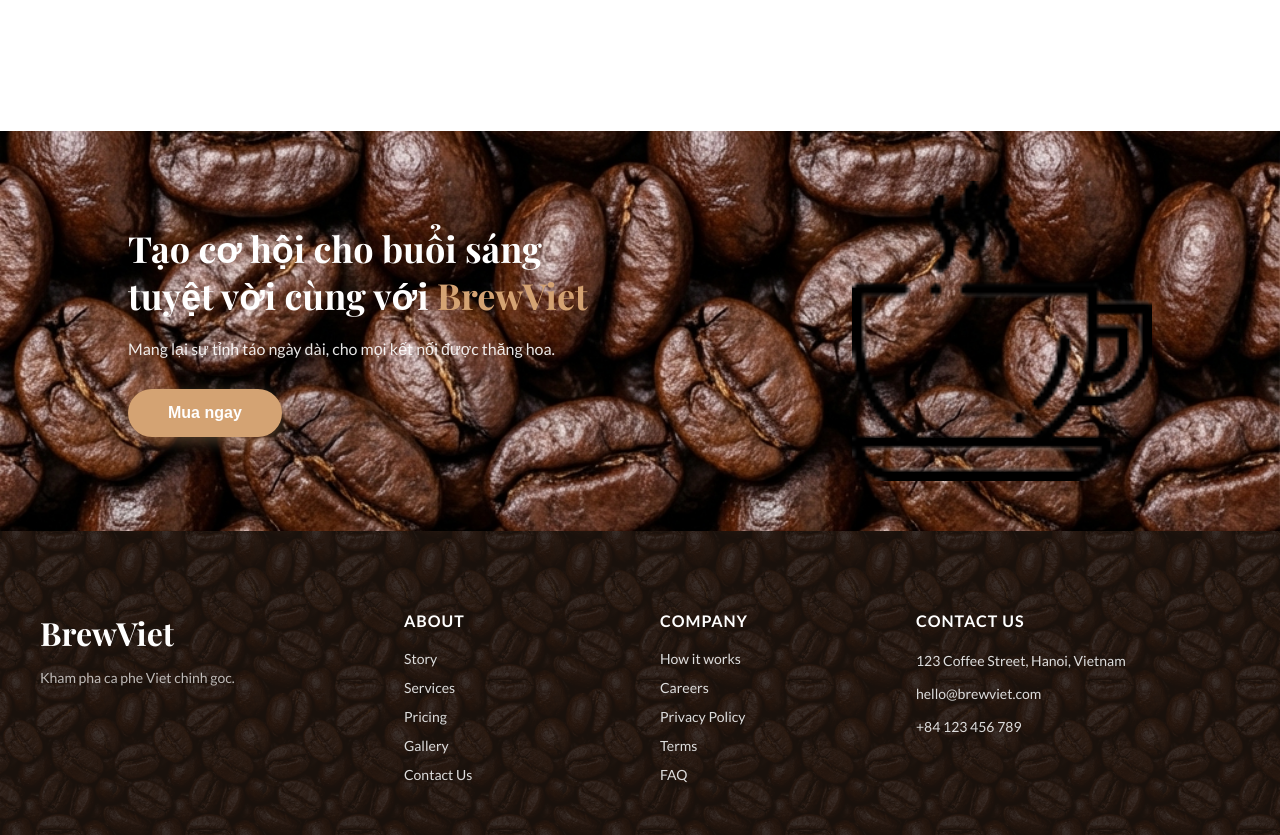
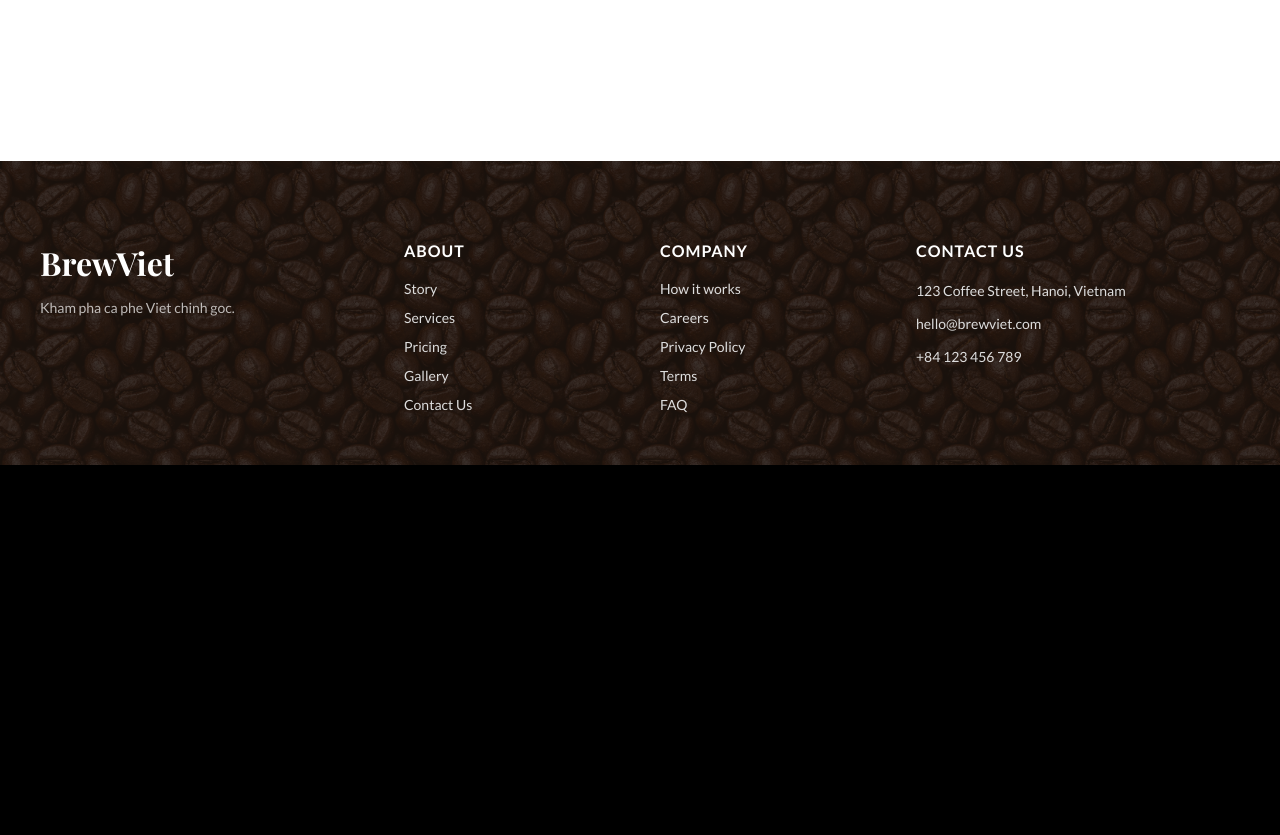
Before and after one commit to wilfierd/coffee-shop-web, a Next.js app: page /products in a window 1280 px wide. Shown: the part 2920-3755 px from the top of the page. After the commit the page ends 3385 px from the top, so only its background shows below. Built offline with nearby package versions, Linux system fonts and the light colour scheme; a web font is replaced by a local one.

Commit message:
redesign product details

```diff
--- a/src/app/products/page.js
+++ b/src/app/products/page.js
@@ -198,27 +198,7 @@ export default function ProductsPage() {
                 imageSrc={null}
             />
 
-            {/* CTA Banner */}
-            <section className={styles.ctaBanner}>
-                <div className={styles.ctaContent}>
-                    <h2 className={styles.ctaTitle}>
-                        Tạo cơ hội cho buổi sáng <br />
-                        tuyệt vời cùng với <span>BrewViet</span>
-                    </h2>
-                    <p className={styles.ctaText}>
-                        Mang lại sự tỉnh táo ngày dài, cho mọi kết nối được thăng hoa.
-                    </p>
-                    <button className={styles.heroBtn}>Mua ngay</button>
-                </div>
-                <div className={styles.ctaImageWrapper}>
-                    <Image
-                        src="/images/coffee-cup 1.png"
-                        alt="Coffee Cup"
-                        fill
-                        style={{ objectFit: 'contain' }}
-                    />
-                </div>
-            </section>
+
         </div>
     );
 }
--- a/src/app/products/products.module.css
+++ b/src/app/products/products.module.css
@@ -4,6 +4,10 @@
     background-color: #fff;
     width: 100%;
     min-height: 100vh;
+    padding-bottom: 80px;
+    /* Ensure white space at bottom */
+    overflow: hidden;
+    /* Prevent margin collapse */
 }
 
 /* Hero Section */
```
Also changed, not shown: src/app/products/[id]/page.js (+1 -21 lines).
